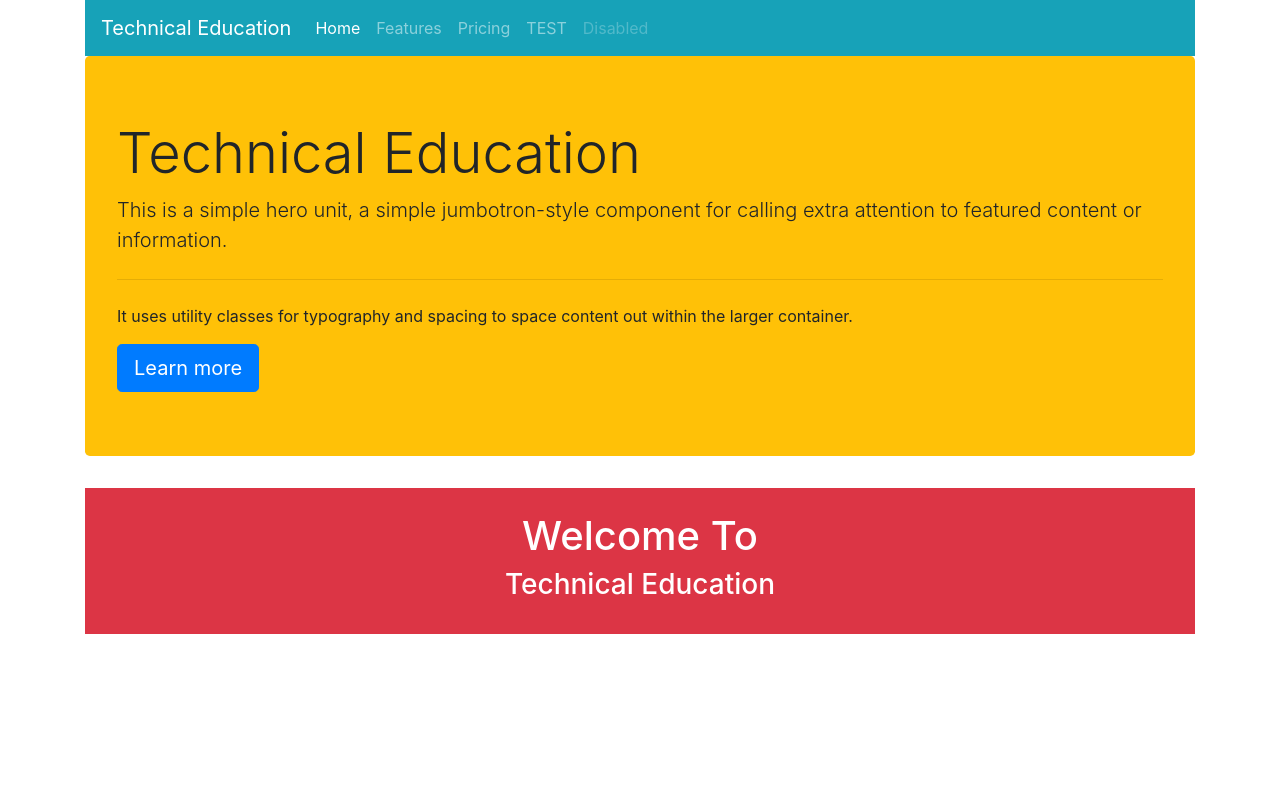
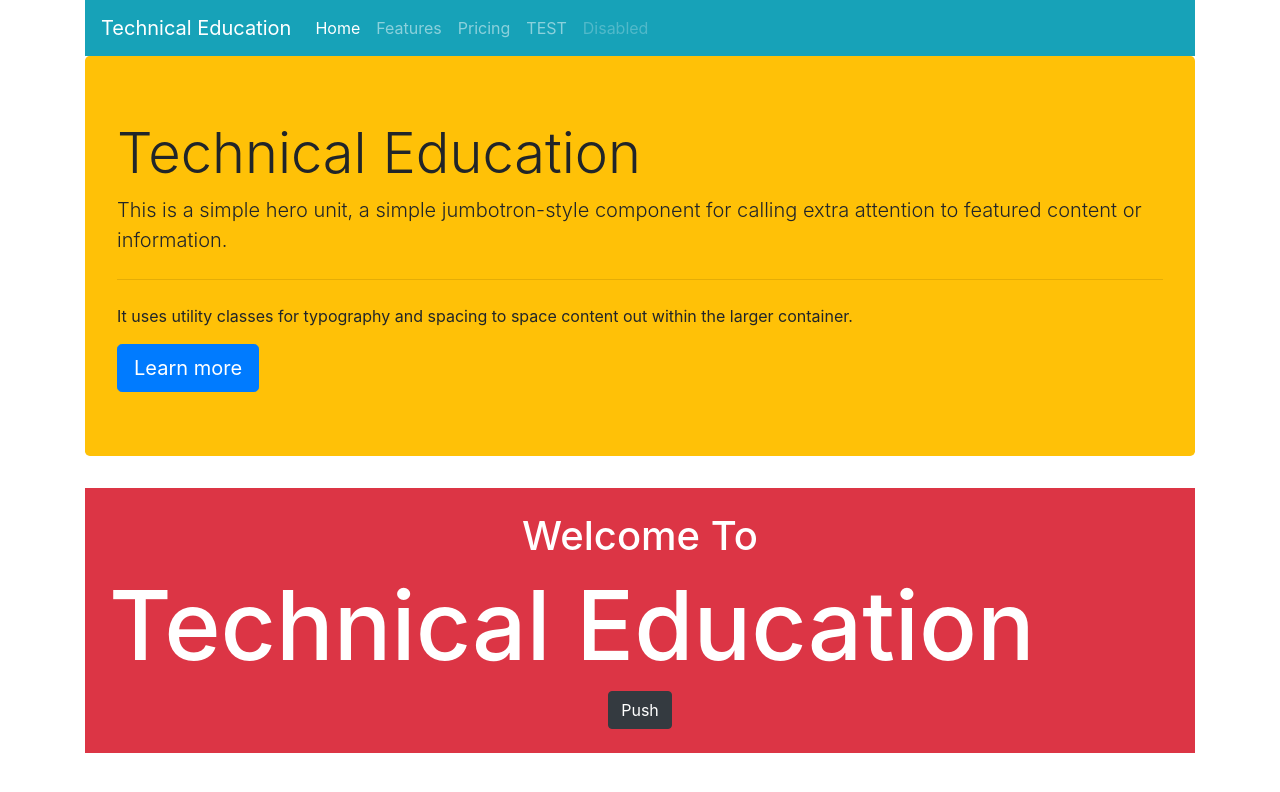
Before and after one commit to ahmedvb/React-App, a React (Create React App) app: page / in a window 1280 px wide. Shown: the top 792 px of the page. Built offline with nearby package versions, Linux system fonts and the light colour scheme.

Commit message:
save202005051831

```diff
--- a/src/components/Features/Features.jsx
+++ b/src/components/Features/Features.jsx
@@ -1,9 +1,6 @@
 import React, { Component } from "react";
 
 export default class Features extends Component {
-    constructor(props) {
-        super(props);
-    }
     render() {
         return (
             <div>
--- a/src/components/Home/Home.jsx
+++ b/src/components/Home/Home.jsx
@@ -3,12 +3,24 @@ import React, { Component } from "react";
 export default class Home extends Component {
     constructor(props) {
         super(props);
+        this.state = { isClicked: false };
     }
+    btnClickHandler = (event) => {
+        if (this.state.isClicked) {
+            event.target.className = "btn btn-dark";
+            this.setState({ isClicked: false })
+        }
+        else {
+            event.target.className = "btn btn-success";
+            this.setState({ isClicked: true })
+        }
+    };
     render() {
         return (
             <div className="bg-danger text-white text-center p-4">
                 <h1>Welcome To</h1>
-                <h3>Technical Education</h3>
+                <h3 style={{fontSize:"6em",textAlign:"left"}}>Technical Education</h3>
+                <button className="btn btn-dark" onClick={this.btnClickHandler}>Push</button>
             </div>
         );
     }
```
Also changed, not shown: src/App.js (+6 -6 lines).
